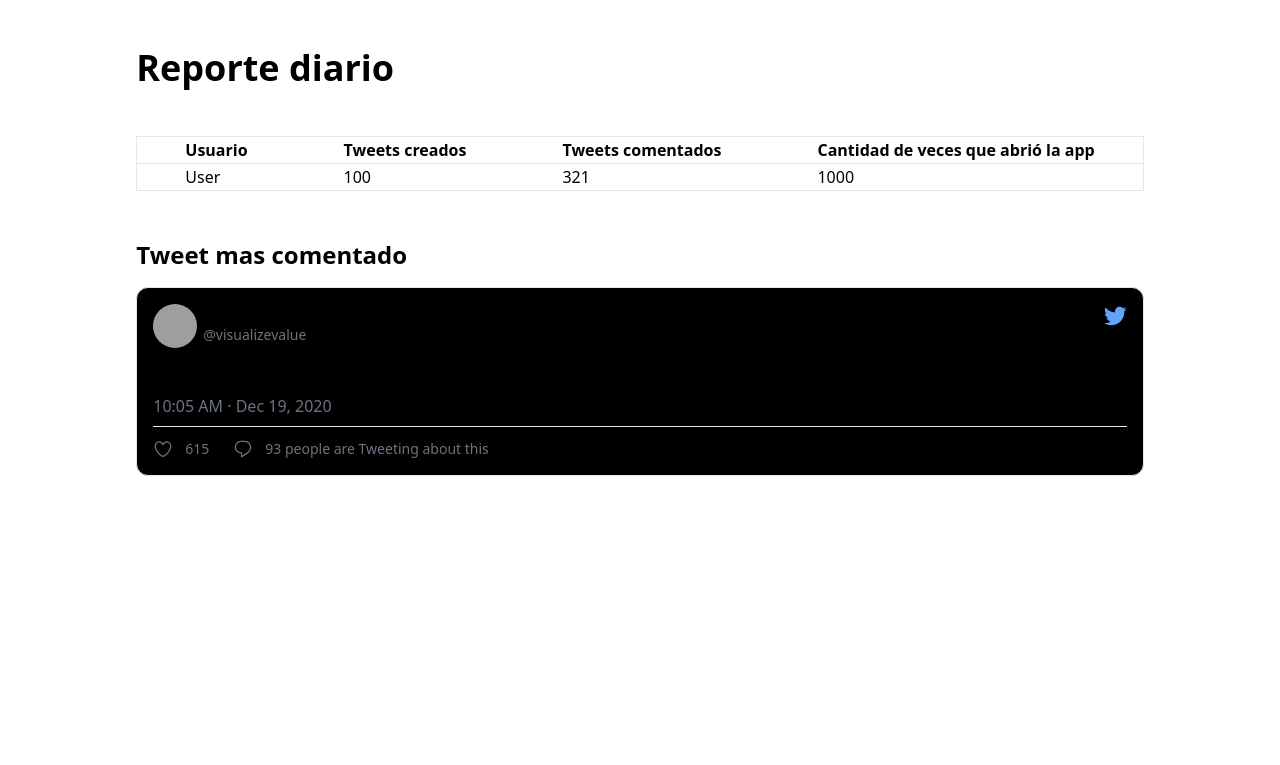
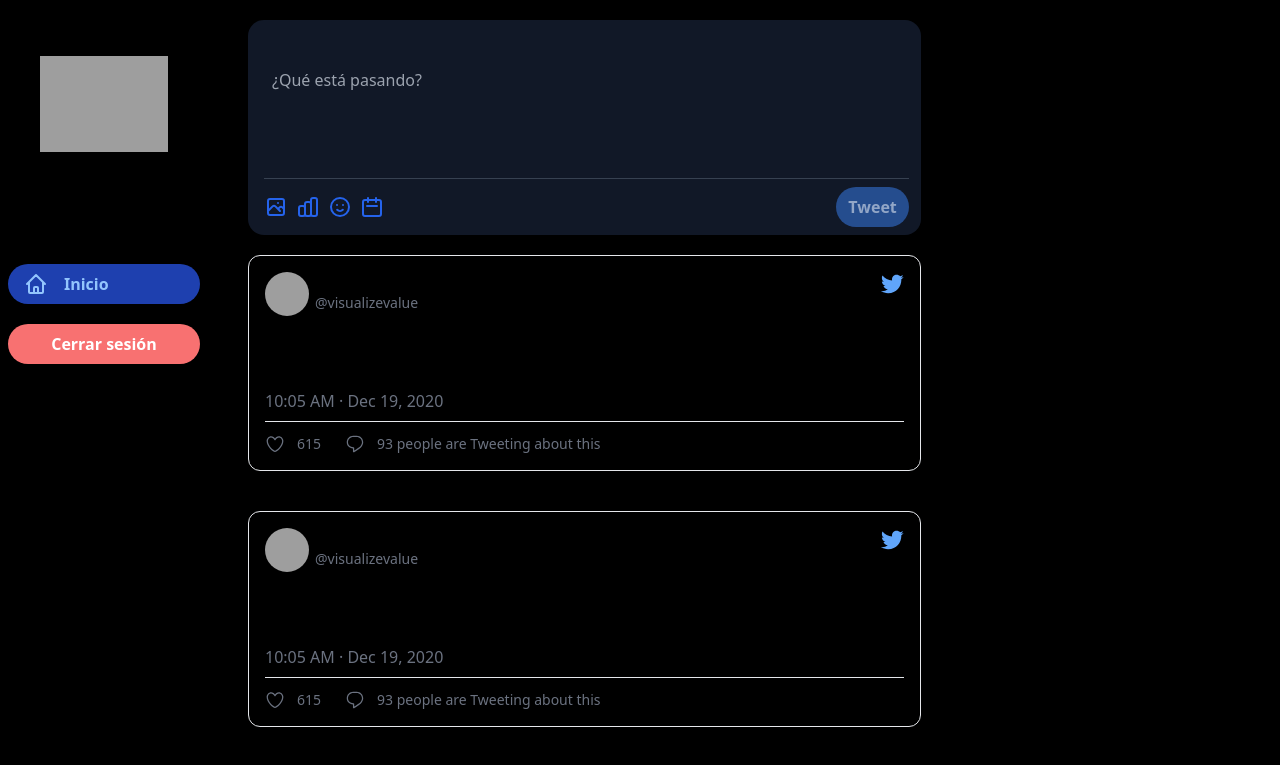
Before and after one commit to rodorce/twitter-clone-arq, a React (Create React App) app in the folder client/: page / in a window 1280 px wide. Shown: the top 765 px of the page. Built offline with nearby package versions, Linux system fonts and the light colour scheme; grey boxes are pictures that could not be loaded.

Commit message:
Add navigation with react-router-dom.

```diff
--- a/client/package.json
+++ b/client/package.json
@@ -8,6 +8,7 @@
     "@testing-library/user-event": "^13.5.0",
     "react": "^18.2.0",
     "react-dom": "^18.2.0",
+    "react-router-dom": "^6.4.3",
     "react-scripts": "5.0.1",
     "web-vitals": "^2.1.4"
   },
--- a/client/src/App.js
+++ b/client/src/App.js
@@ -1,6 +1,9 @@
 import React, { useState, useEffect } from "react";
+import { BrowserRouter, Route, Routes } from "react-router-dom";
 import "./App.css";
 import UsersMetrics from "./UI/Dashboard/UsersMetrics";
+import EventDashboard from "./UI/pages/EventDashboard";
+import { Home } from "./UI/pages/Home";
 import Feed from "./UI/Twitter/Feed";
 import Sidebar from "./UI/Twitter/Sidebar";
 
@@ -15,10 +18,12 @@ function App() {
 
   return (
     <div className="flex flex-row">
-      <UsersMetrics />
-      {/* <Sidebar />
-      <Feed />
-      <div className="w-1/3 bg-black"></div> */}
+      <BrowserRouter>
+        <Routes>
+          <Route path="/" element={<Home />}></Route>
+          <Route path="/event_dashboard" element={<EventDashboard />}></Route>
+        </Routes>
+      </BrowserRouter>
     </div>
   );
 }
--- /dev/null
+++ b/client/src/UI/pages/EventDashboard.js
@@ -0,0 +1,12 @@
+import React from "react";
+import UsersMetrics from "../Dashboard/UsersMetrics";
+
+const EventDashboard = () => {
+  return (
+    <>
+      <UsersMetrics />
+    </>
+  );
+};
+
+export default EventDashboard;
--- /dev/null
+++ b/client/src/UI/pages/Home.js
@@ -0,0 +1,13 @@
+import React from "react";
+import Feed from "../Twitter/Feed";
+import Sidebar from "../Twitter/Sidebar";
+
+export const Home = () => {
+  return (
+    <>
+      <Sidebar />
+      <Feed />
+      <div className="w-1/3 bg-black"></div>
+    </>
+  );
+};
```
Also changed, not shown: 1 other file (tests, documents, lock files or other folders).
